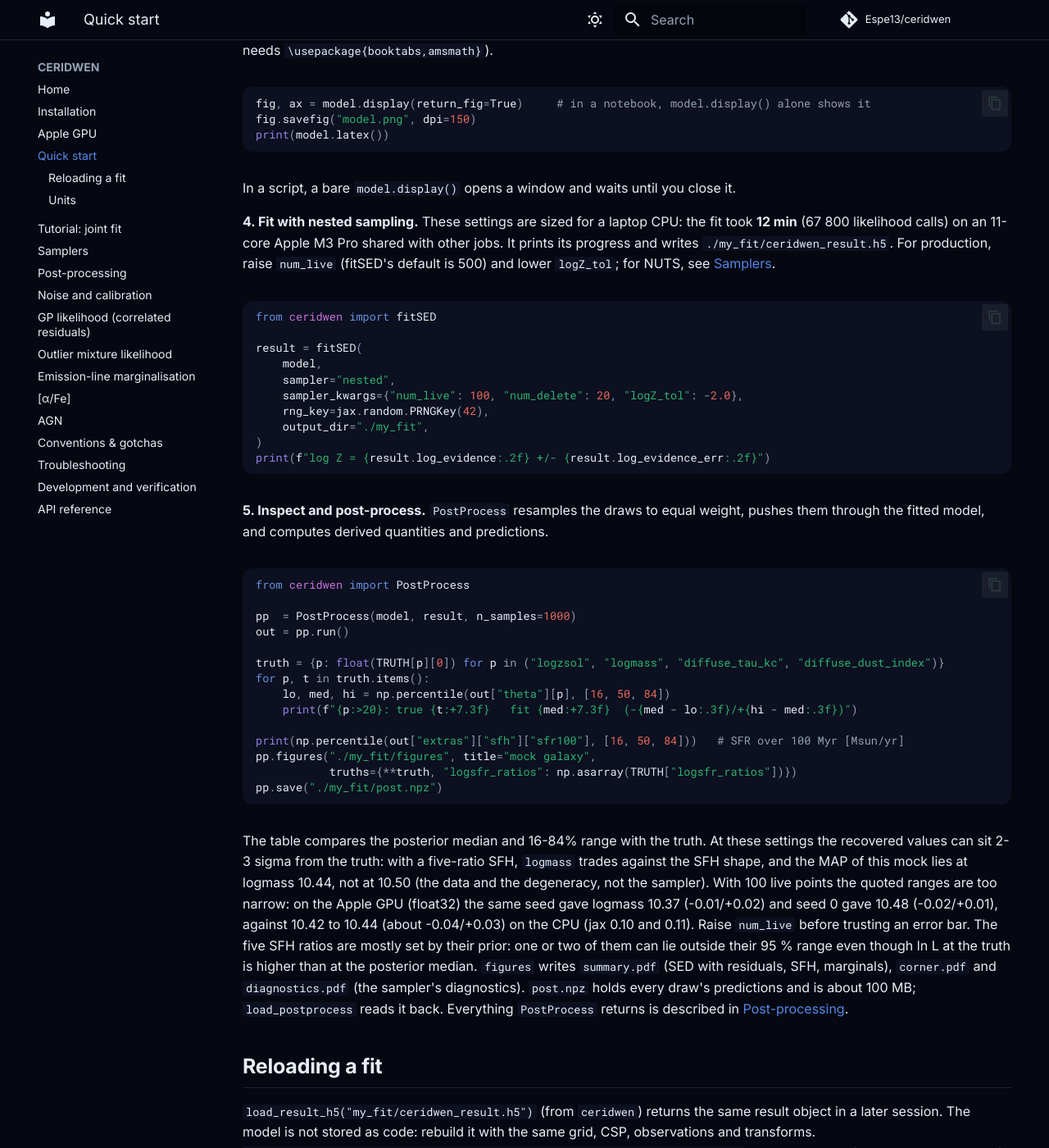
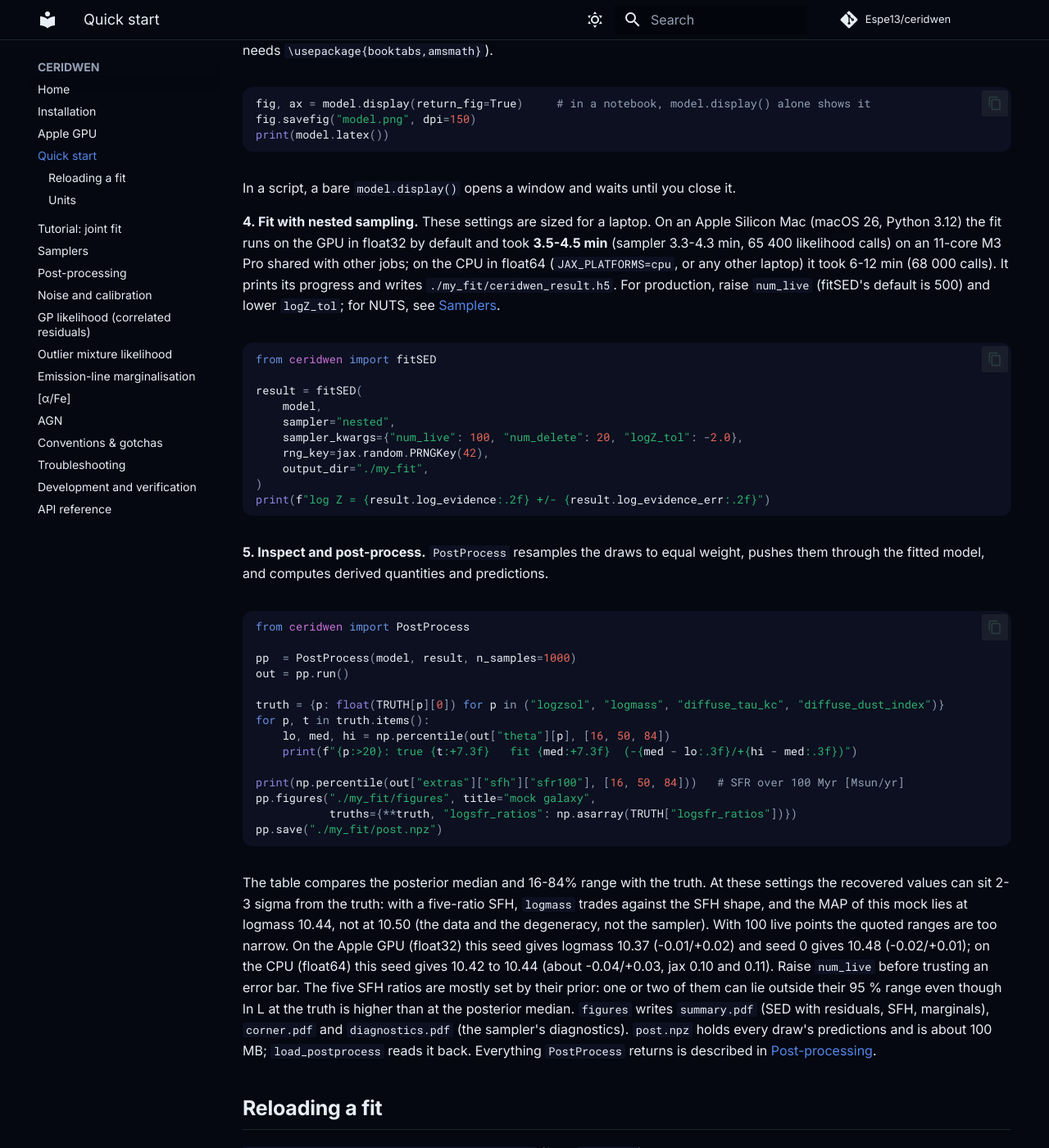
Before and after one commit to Espe13/ceridwen, an MkDocs documentation site: the page built from docs/quickstart.md, in a window 1280 px wide and 1400 px high, scrolled down 1938 px. Shown: the whole window at 82% size. Built offline with MkDocs 1.6.1 and Material for MkDocs 9.7.7, drawn with Linux system fonts in a browser that asks for light colours; comment, search, counter and statistics services are not loaded.

Commit message:
Quick start: the Apple GPU is the lead case, with its measured time
Co-Authored-By: Claude Opus 5.5 (1M context) <noreply@anthropic.com>

````diff
--- a/docs/quickstart.md
+++ b/docs/quickstart.md
@@ -103,9 +103,12 @@ print(model.latex())
 
 In a script, a bare `model.display()` opens a window and waits until you close it.
 
-**4. Fit with nested sampling.** These settings are sized for a laptop CPU: the fit took
-**12 min** (67 800 likelihood calls) on an 11-core Apple M3 Pro shared with other jobs. It prints its progress and writes `./my_fit/ceridwen_result.h5`. For production, raise `num_live` (fitSED's default
-is 500) and lower `logZ_tol`; for NUTS, see [Samplers](samplers.md).
+**4. Fit with nested sampling.** These settings are sized for a laptop. On an Apple Silicon
+Mac (macOS 26, Python 3.12) the fit runs on the GPU in float32 by default and took
+**3.5-4.5 min** (sampler 3.3-4.3 min, 65 400 likelihood calls) on an 11-core M3 Pro shared with other jobs; on the
+CPU in float64 (`JAX_PLATFORMS=cpu`, or any other laptop) it took 6-12 min (68 000 calls). It
+prints its progress and writes `./my_fit/ceridwen_result.h5`. For production, raise `num_live`
+(fitSED's default is 500) and lower `logZ_tol`; for NUTS, see [Samplers](samplers.md).
 
 ```python
 from ceridwen import fitSED
@@ -144,9 +147,9 @@ The table compares the posterior median and 16-84% range with the truth. At thes
 the recovered values can sit 2-3 sigma from the truth: with a five-ratio SFH, `logmass`
 trades against the SFH shape, and the MAP of this mock lies at logmass 10.44, not at 10.50
 (the data and the degeneracy, not the sampler). With 100 live points the quoted ranges are too
-narrow: on the Apple GPU (float32) the same seed gave logmass 10.37 (-0.01/+0.02) and seed 0
-gave 10.48 (-0.02/+0.01), against 10.42 to 10.44 (about -0.04/+0.03) on the CPU (jax 0.10 and 0.11). Raise `num_live` before
-trusting an error bar. The five SFH ratios are mostly set by their prior: one or two of them
+narrow. On the Apple GPU (float32) this seed gives logmass 10.37 (-0.01/+0.02) and seed 0
+gives 10.48 (-0.02/+0.01); on the CPU (float64) this seed gives 10.42 to 10.44 (about
+-0.04/+0.03, jax 0.10 and 0.11). Raise `num_live` before trusting an error bar. The five SFH ratios are mostly set by their prior: one or two of them
 can lie outside their 95 % range even though ln L at the truth is higher than at the posterior
 median. `figures` writes `summary.pdf` (SED with
 residuals, SFH, marginals), `corner.pdf` and `diagnostics.pdf` (the sampler's diagnostics).
````
Also changed, not shown: CHANGELOG.md (+2 -0 lines), README.md (+9 -6 lines).
